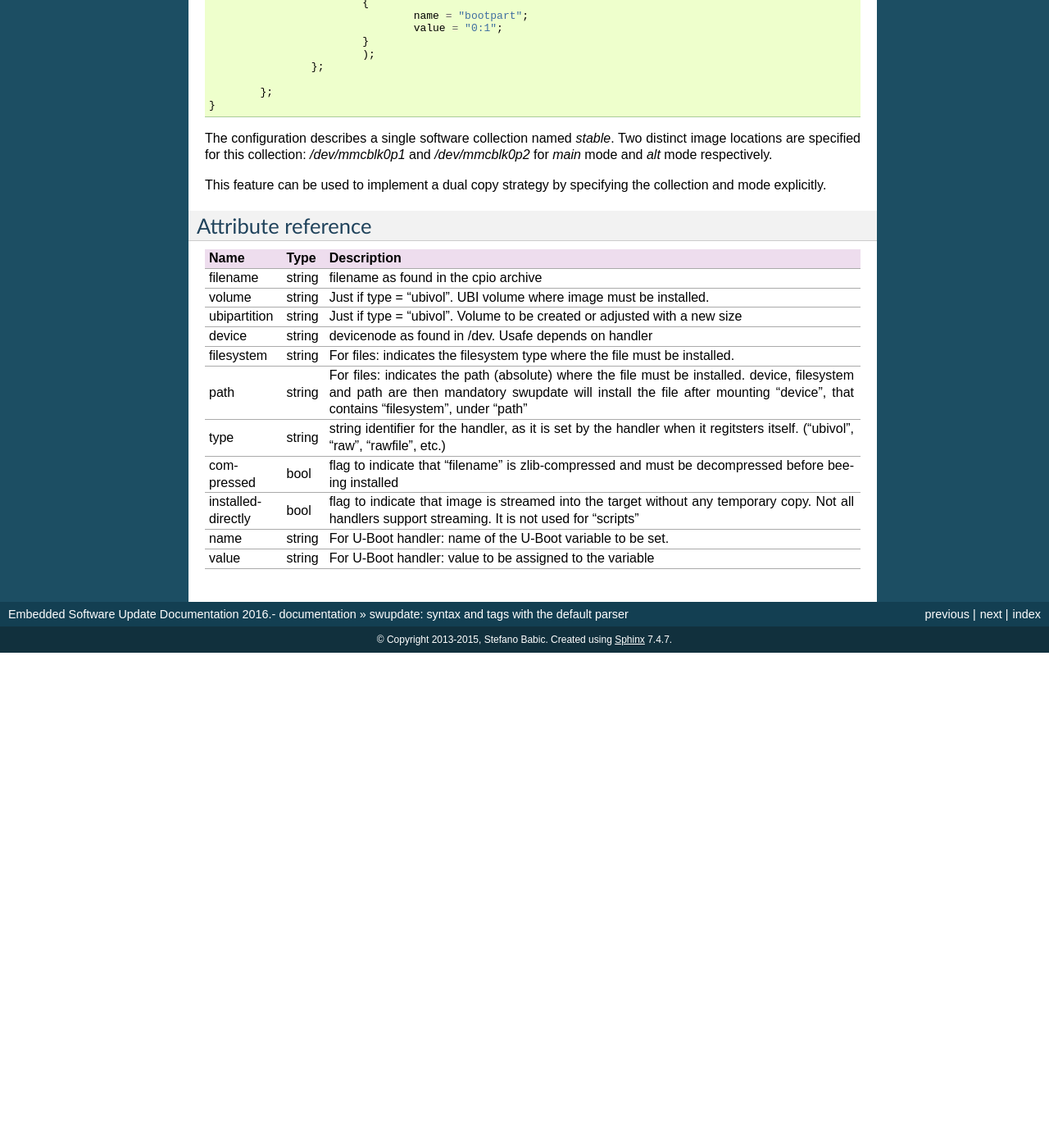
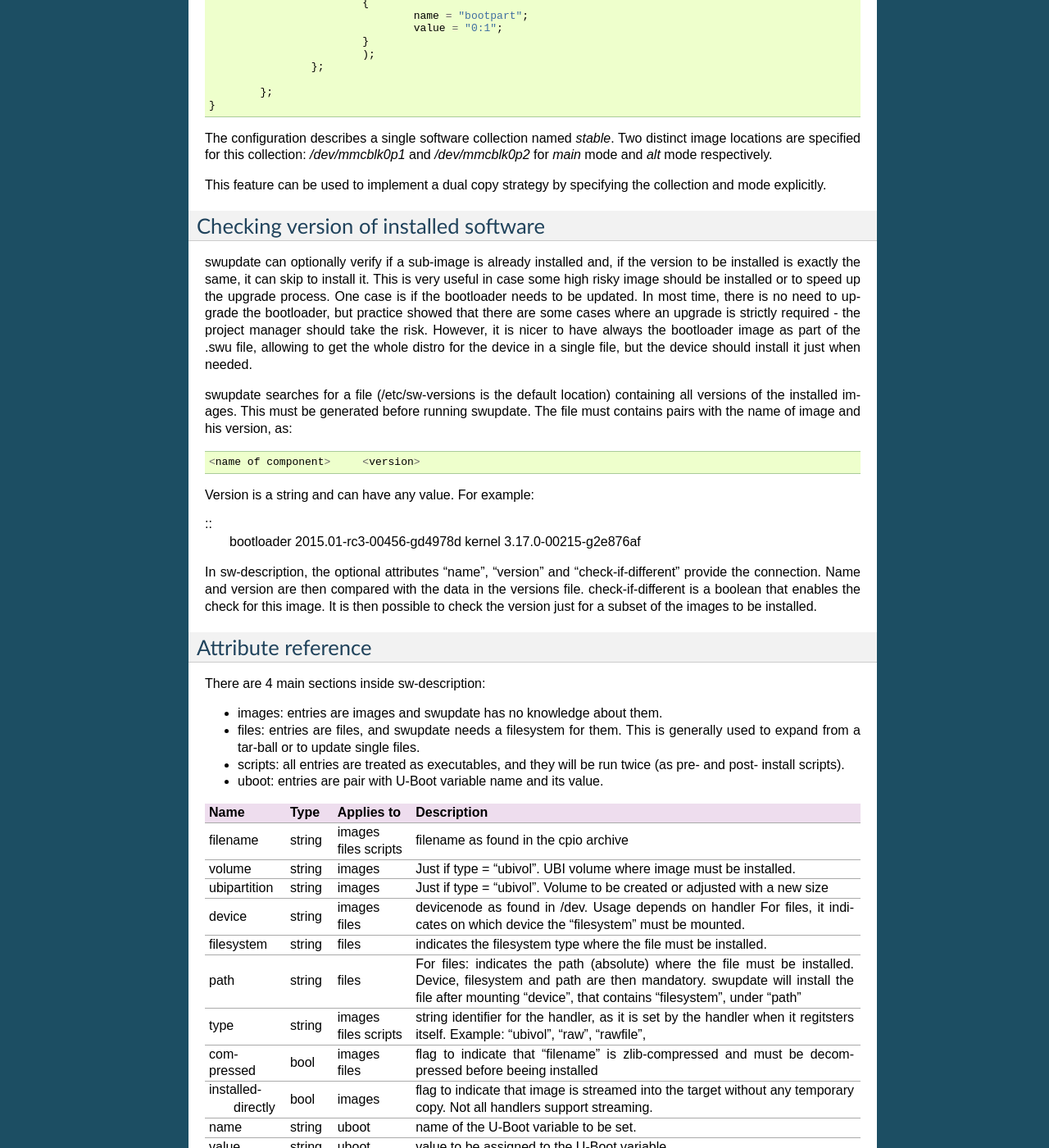
Before and after one commit to sbabic/swupdate, a Sphinx documentation site: the page built from doc/source/sw-description.rst, in a window 1280 px wide and 1400 px high, scrolled down 6888 px. Shown: the whole window at 82% size. Built offline with Sphinx 7.4.7, drawn with Linux system fonts in a browser that asks for light colours; formulas are drawn with MathJax 3; before the commit the page ends 7684 px from its top, so only the background shows below that; some of the changed text lies outside the part shown.

Commit message:
doc: explains version checking
Signed-off-by: Stefano Babic <sbabic@denx.de>

```diff
--- a/doc/source/sw-description.rst
+++ b/doc/source/sw-description.rst
@@ -491,47 +491,115 @@ collection: `/dev/mmcblk0p1` and `/dev/mmcblk0p2` for `main` mode and
 This feature can be used to implement a dual copy strategy by
 specifying the collection and mode explicitly.
 
+Checking version of installed software
+--------------------------------------
+
+swupdate can optionally verify if a sub-image is already installed
+and, if the version to be installed is exactly the same, it can skip
+to install it. This is very useful in case some high risky image should
+be installed or to speed up the upgrade process.
+One case is if the bootloader needs to be updated. In most time, there
+is no need to upgrade the bootloader, but practice showed that there are
+some cases where an upgrade is strictly required - the project manager
+should take the risk. However, it is nicer to have always the bootloader image
+as part of the .swu file, allowing to get the whole distro for the
+device in a single file, but the device should install it just when needed.
+
+swupdate searches for a file (/etc/sw-versions is the default location)
+containing all versions of the installed images. This must be generated
+before running swupdate.
+The file must contains pairs with the name of image and his version, as:
+
+::
+
+	<name of component>	<version>
+
+Version is a string and can have any value. For example:
+
+::
+        bootloader              2015.01-rc3-00456-gd4978d
+        kernel                  3.17.0-00215-g2e876af
+
+In sw-description, the optional attributes "name", "version" and
+"check-if-different" provide the connection. Name and version are then
+compared with the data in the versions file. check-if-different is a
+boolean that enables the check for this image. It is then possible to
+check the version just for a subset of the images to be installed.
+
 Attribute reference
 -------------------
 
-+-------------+----------+----------------------------------------------------+
-|  Name       |  Type    |  Description                                       |
-+=============+==========+====================================================+
-| filename    | string   | filename as found in the cpio archive              |
-+-------------+----------+----------------------------------------------------+
-| volume      | string   | Just if type = "ubivol". UBI volume where image    |
-|             |          | must be installed.                                 |
-+-------------+----------+----------------------------------------------------+
-| ubipartition| string   | Just if type = "ubivol". Volume to be created or   |
-|             |          | adjusted with a new size                           |
-+-------------+----------+----------------------------------------------------+
-| device      | string   | devicenode as found in /dev. Usafe depends on      |
-|             |          | handler                                            |
-+-------------+----------+----------------------------------------------------+
-| filesystem  | string   | For files: indicates the filesystem type where     |
-|             |          | the file must be installed.                        |
-+-------------+----------+----------------------------------------------------+
-| path        | string   | For files: indicates the path (absolute) where the |
-|             |          | file must be installed.                            |
-|             |          | device, filesystem and path are then mandatory     |
-|             |          | swupdate will install the file after mounting      |
-|             |          | "device", that contains "filesystem", under "path" |
-+-------------+----------+----------------------------------------------------+
-| type        | string   | string identifier for the handler, as it is set    |
-|             |          | by the handler when it regitsters itself.          |
-|             |          | ("ubivol", "raw", "rawfile", etc.)                 |
-+-------------+----------+----------------------------------------------------+
-| compressed  | bool     | flag to indicate that "filename" is zlib-compressed|
-|             |          | and must be decompressed before beeing installed   |
-+-------------+----------+----------------------------------------------------+
-| installed-  | bool     | flag to indicate that image is streamed into the   |
-| directly    |          | target without any temporary copy. Not all         |
-|             |          | handlers support streaming. It is not used         |
-|             |          | for "scripts"                                      |
-+-------------+----------+----------------------------------------------------+
-| name        | string   | For U-Boot handler: name of the U-Boot variable to |
-|             |          | be set.                                            |
-+-------------+----------+----------------------------------------------------+
-| value       | string   | For U-Boot handler: value to be assigned to the    |
-|             |          | variable                                           |
-+-------------+----------+----------------------------------------------------+
+There are 4 main sections inside sw-description:
+
+- images: entries are images and swupdate has no knowledge
+  about them.
+- files: entries are files, and swupdate needs a filesystem for them.
+  This is generally used to expand from a tar-ball or to update
+  single files.
+- scripts: all entries are treated as executables, and they will
+  be run twice (as pre- and post- install scripts).
+- uboot: entries are pair with U-Boot variable name and its value.
+
++-------------+----------+------------+---------------------------------------+
+|  Name       |  Type    | Applies to |  Description                          |
++=============+==========+============+=======================================+
+| filename    | string   | images     |  filename as found in the cpio archive|
+|             |          | files      |                                       |
+|             |          | scripts    |                                       |
++-------------+----------+------------+---------------------------------------+
+| volume      | string   | images     | Just if type = "ubivol". UBI volume   |
+|             |          |            | where image must be installed.        |
++-------------+----------+------------+---------------------------------------+
+| ubipartition| string   | images     | Just if type = "ubivol". Volume to be |
+|             |          |            | created or adjusted with a new size   |
++-------------+----------+------------+---------------------------------------+
+| device      | string   | images     | devicenode as found in /dev. Usage    |
+|             |          | files      | depends on handler                    |
+|             |          |            | For files, it indicates on which      |
+|             |          |            | device the "filesystem" must be       |
+|             |          |            | mounted.                              |
++-------------+----------+------------+---------------------------------------+
+| filesystem  | string   | files      | indicates the filesystem type where   |
+|             |          |            | the file must be installed.           |
++-------------+----------+------------+---------------------------------------+
+| path        | string   | files      | For files: indicates the path         |
+|             |          |            | (absolute) where the file must be     |
+|             |          |            | installed. Device, filesystem and path|
+|             |          |            | are then mandatory.                   |
+|             |          |            | swupdate will install the file after  |
+|             |          |            | mounting "device", that contains      |
+|             |          |            | "filesystem", under "path"            |
++-------------+----------+------------+---------------------------------------+
+| type        | string   | images     | string identifier for the handler,    |
+|             |          | files      | as it is set by the handler when it   |
+|             |          | scripts    | regitsters itself.                    |
+|             |          |            | Example: "ubivol", "raw", "rawfile",  |
++-------------+----------+------------+---------------------------------------+
+| compressed  | bool     | images     | flag to indicate that "filename" is   |
+|             |          | files      | zlib-compressed and must be           |
+|             |          |            | decompressed before beeing installed  |
++-------------+----------+------------+---------------------------------------+
+| installed-  | bool     | images     | flag to indicate that image is        |
+|  directly   |          |            | streamed into the target without any  |
+|             |          |            | temporary copy. Not all handlers      |
+|             |          |            | support streaming.                    |
++-------------+----------+------------+---------------------------------------+
+| name        | string   | uboot      | name of the U-Boot variable to be set.|
++-------------+----------+------------+---------------------------------------+
+| value       | string   | uboot      | value to be assigned to the U-Boot    |
+|             |          |            | variable                              |
++-------------+----------+------------+---------------------------------------+
+| name        | string   | images     | name that identifies the sw-component |
+|             |          | files      | it can be any string and it is        |
+|             |          |            | compared with the entries in          |
+|             |          |            | sw-versions                           |
++-------------+----------+------------+---------------------------------------+
+| version     | string   | images     | version for the  the sw-component     |
+|             |          | files      | it can be any string and it is        |
+|             |          |            | compared with the entries in          |
+|             |          |            | sw-versions                           |
++-------------+----------+------------+---------------------------------------+
+| check-if-   | boolean  | images     | flag                                  |
+| installed   |          | files      | if set, name and version are          |
+|             |          |            | compared with the entries in          |
++-------------+----------+------------+---------------------------------------+
```
